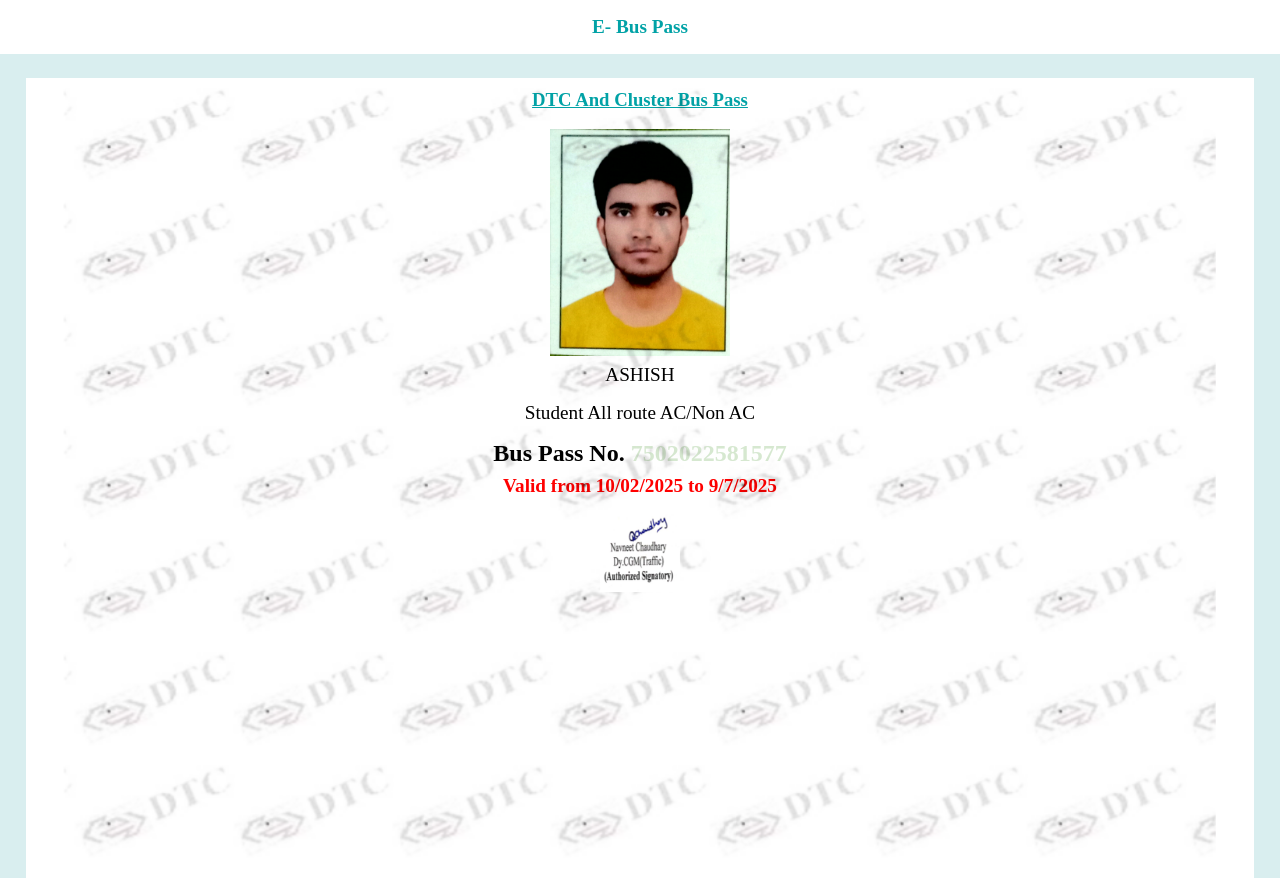
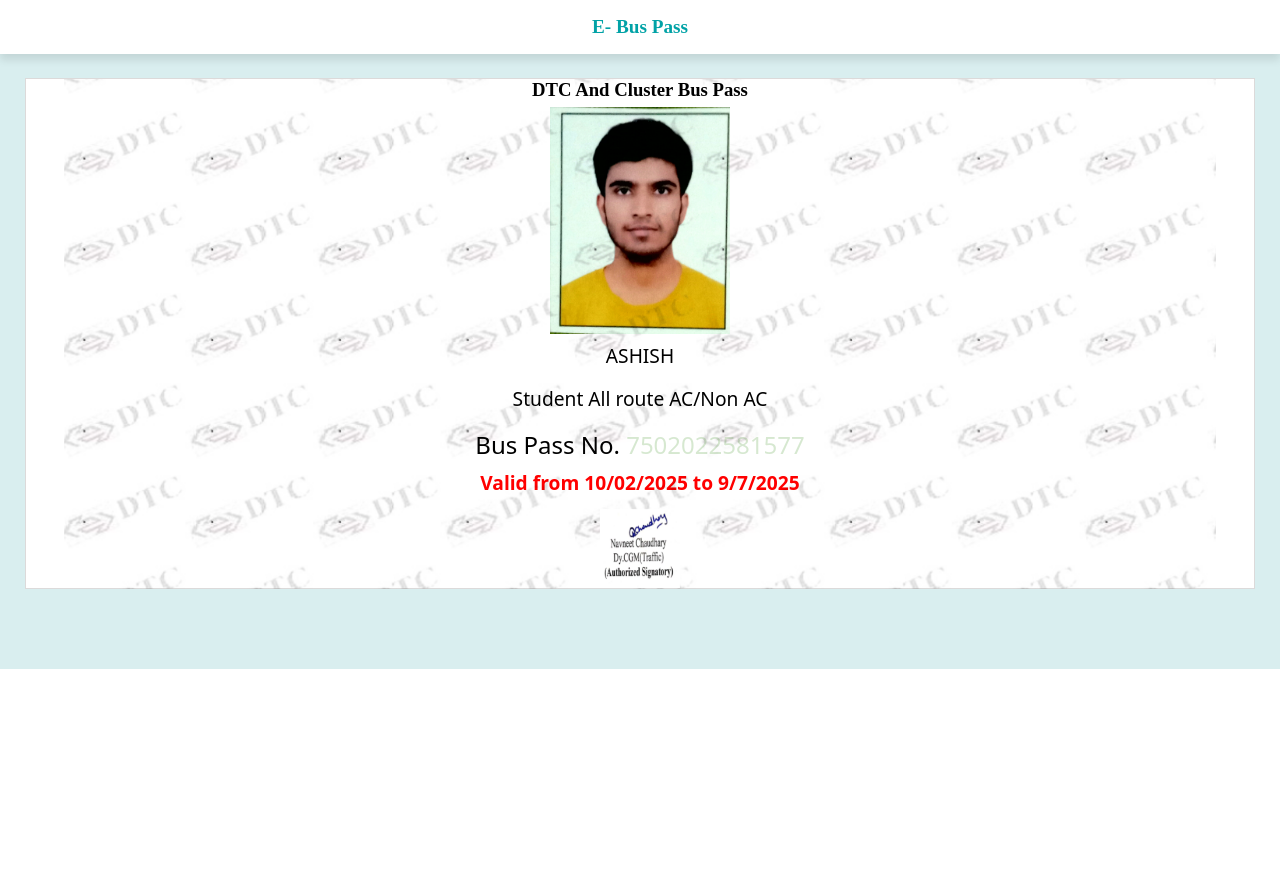
Before and after one commit to Ashishk11111/DTC-Pass, a React (Vite) app: page / in a window 1280 px wide. After the commit the page ends 800 px from the top, so only its background shows below. Built offline with nearby package versions, Linux system fonts and the light colour scheme.

Commit message:
Update App.css

```diff
--- a/src/App.css
+++ b/src/App.css
@@ -1,155 +1,91 @@
-/* #root {
-  max-width: 1280px;
-  margin: 0 auto;
-  padding: 2rem;
-  text-align: center;
-}
-
-.logo {
-  height: 6em;
-  padding: 1.5em;
-  will-change: filter;
-  transition: filter 300ms;
-}
-.logo:hover {
-  filter: drop-shadow(0 0 2em #646cffaa);
-}
-.logo.react:hover {
-  filter: drop-shadow(0 0 2em #61dafbaa);
-}
-
-@keyframes logo-spin {
-  from {
-    transform: rotate(0deg);
-  }
-  to {
-    transform: rotate(360deg);
-  }
-}
-
-@media (prefers-reduced-motion: no-preference) {
-  a:nth-of-type(2) .logo {
-    animation: logo-spin infinite 20s linear;
-  }
-}
-
-.card {
-  padding: 2em;
-}
-
-.read-the-docs {
-  color: #888;
-} */
-
-/* *{
-  margin: 0;
-  padding: 0;
-  background-color: #d9eeef;
-}
-
-.navbar{
-  display: flex;
-  justify-content: center;
-  align-items: center;
-  font-weight:700;
-  font-size: 1rem;
-  padding: 1rem;
-  background-color: white;
-  color: #01a2a6;
-  box-shadow: 0 2px 4px rgba(0, 0, 0, 0.1);
-}
-
-.container {
-  margin-top: 1.2rem;
-  display: flex;
-  justify-content: center;
-  background-color: #d9eeef;
-}
-.nav-container{
-  color: #01a2a6;
-  text-decoration: underline;
-} */
-
-*{
+* {
   margin: 0;
   padding: 0;
 }
 
-nav{
-  z-index: 16;
+.navbar {
+  position: sticky;
+  top: 0;
+  z-index: 1000;
   display: flex;
   justify-content: center;
   align-items: center;
-  font-weight:700;
+  font-weight: 700;
   font-size: 1.2rem;
   padding: 1rem;
   background-color: white;
   color: #01a2a6;
-  box-shadow: 9 6px 8px rgb(26, 1, 1);
+  box-shadow: 0 6px 8px rgba(0, 0, 0, 0.1);
 }
 
-.container{
+.container {
   background-color: #d9eeef;
   display: flex;
   justify-content: center;
   position: relative;
   z-index: 20;
+  overflow: hidden;
+}
 
-}
 .bookmark {
   width: 90vw;
   max-width: 100%;
   display: block;
   position: absolute;
-  height: 100vh;
-  z-index: 10;   /* Makes sure it appears on top */
-  mix-blend-mode:multiply;
+  height: 83%;
+  z-index: 10;
+  mix-blend-mode: multiply;
   object-fit: cover;
 }
-.main-container{
-  /* padding: 0 0.2rem 0 0.2rem; */
+
+.main-container {
+  border: 1px solid rgb(220, 218, 218);
   display: flex;
   flex-direction: column;
   align-items: center;
   background-color: white;
-  margin: 1.5rem 1.5rem 0 1.5rem;
+  margin: 1.5rem 1.5rem 5rem 1.5rem;
   width: 96vw;
-  height: 100vh;
+  height: 100%;
   overflow: hidden;
+}
 
-}
-h3{
+h2 {
+  padding: 0.5rem 0 0.5rem 0;
+  width: 100%;
   color: #01a2a6;
   text-decoration: underline;
-  margin: 0.7rem;
   display: block;
   text-align: center;
-  /* z-index: 20; */
+  border: 1px solid rgb(220, 218, 218);
 }
-.passport{
-  display:block;
+
+.passport {
+  display: block;
   margin-top: 0.4rem;
 }
-.sameP{
+
+.sameP {
   margin: 0.5rem;
-  font-weight: 400;
+  font-weight: 500;
   font-size: 1.2rem;
   text-align: center;
-  /* z-index: 20; */
+  font-family: system-ui, -apple-system, BlinkMacSystemFont, 'Segoe UI', Roboto, Oxygen, Ubuntu, Cantarell, 'Open Sans', 'Helvetica Neue', sans-serif;
 }
-.pass{
+
+.pass {
   margin: 0.5rem;
-  font-weight: 900;
+  font-weight: 500;
   font-size: 1.5rem;
   text-align: center;
-  /* z-index: 20; */
+  font-family: system-ui, -apple-system, BlinkMacSystemFont, 'Segoe UI', Roboto, Oxygen, Ubuntu, Cantarell, 'Open Sans', 'Helvetica Neue', sans-serif;
+}
 
-}
 .appNo {
   color: #2f8a12;
   text-align: center;
   animation: fadeInOut 1.5s ease-in-out infinite;
-  /* z-index: 20; */
+  font-family: system-ui, -apple-system, BlinkMacSystemFont, 'Segoe UI', Roboto, Oxygen, Ubuntu, Cantarell, 'Open Sans', 'Helvetica Neue', sans-serif;
 }
 
 @keyframes fadeInOut {
@@ -157,16 +93,47 @@
   50% { opacity: 0; }
   100% { opacity: 1; }
 }
-.redP{
+
+.redP {
   color: red;
   font-weight: bold;
   font-size: 1.2rem;
   display: flex;
   justify-content: center;
   text-align: center;
-  /* z-index: 20; */
+  font-family: system-ui, -apple-system, BlinkMacSystemFont, 'Segoe UI', Roboto, Oxygen, Ubuntu, Cantarell, 'Open Sans', 'Helvetica Neue', sans-serif;
 }
-.foot-img{
-  margin-top: 1rem;
+
+.foot-img {
+  margin-top: 0.8rem;
+  width: 100%;
   z-index: 20;
+  display: flex;
+  justify-content: space-around;
 }
+
+.sign-img {
+  border: 1px solid rgb(220, 218, 218);
+  width: 40%;
+  display: flex;
+  align-items: left;
+  padding: 0.5rem;
+}
+
+.qr-img {
+  border: 1px solid rgb(220, 218, 218);
+  width: 60%;
+  display: flex;
+  justify-content: center;
+}
+
+.footer {
+  background-color: #01a2a6;
+  text-align: center;
+  padding: 5rem 0 3rem 0;
+  display: flex;
+  justify-content: center;
+  font-weight: bolder;
+  color: #322828;
+  font-family: system-ui, -apple-system, BlinkMacSystemFont, 'Segoe UI', Roboto, Oxygen, Ubuntu, Cantarell, 'Open Sans', 'Helvetica Neue', sans-serif;
+}
```
